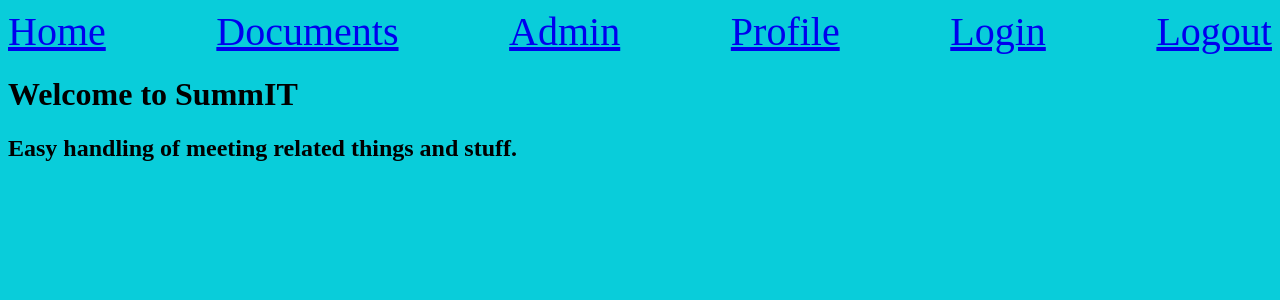
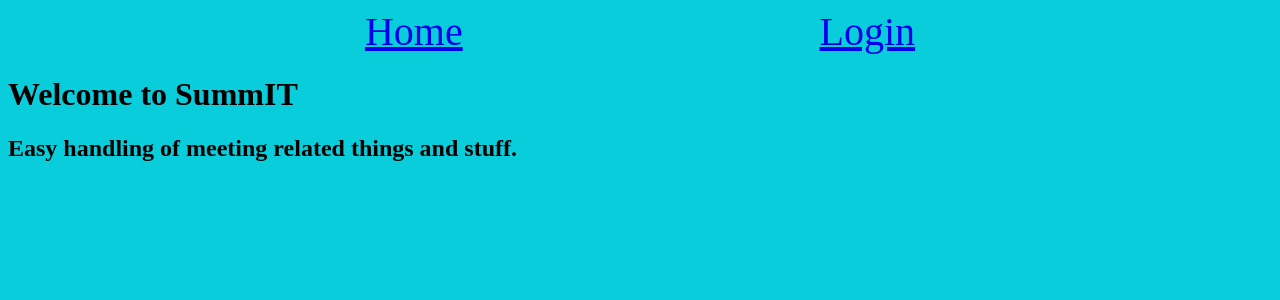
Before and after one commit to cthit/SummIT, a Flask app: page / in a window 1280 px wide. Shown: the top 300 px of the page. Run offline with Flask 3, Linux system fonts and the light colour scheme; some libraries are stand-ins or nearby versions.

Commit message:
updated the mail examples and css a lil

```diff
--- /dev/null
+++ b/project/gamma_service.py
@@ -0,0 +1,4 @@
+# Handle the api call to the info endpoint
+
+def get_active_supergroups():
+    raise NotImplementedError("NYI: uwu")
--- a/project/mail_example.py
+++ b/project/mail_example.py
@@ -10,7 +10,7 @@ def example_simple_mail():
     response = send_mail(
         to="napster@chalmers.it",
         subject="Test Email",
-        body="It worked B)"
+        body="It worked B)",
     )
 
     print(f"Email sent! Response: {response}")
--- a/project/mail_handler.py
+++ b/project/mail_handler.py
@@ -8,14 +8,13 @@ GOTIFY_URL = os.getenv("GOTIFY_URL", "http://localhost:8080")
 GOTIFY_KEY = os.getenv("GOTIFY_PRE_SHARED_KEY") or os.getenv("GOTIFY_PRE-SHARED-KEY", "123abc")
 
 
-def send_mail(to: str, subject: str, body: str, from_address: str = "admin@chalmers.it"):
+def send_mail(to: str, subject: str, body: str):
     """Send an email through Gotify.
 
     Args:
         to: Recipient email address
         subject: Email subject
         body: Email body (plain text or HTML)
-        from_address: Sender email (default: admin@chalmers.it)
 
     Returns:
         Response dict from Gotify API
@@ -23,6 +22,7 @@ def send_mail(to: str, subject: str, body: str, from_address: str = "admin@chalm
     Raises:
         requests.exceptions.RequestException: If request fails
     """
+    from_address: str = "admin@chalmers.it"
     response = requests.post(
         f"{GOTIFY_URL.rstrip('/')}/mail",
         json={"to": to, "from": from_address, "subject": subject, "body": body},
--- a/project/main.py
+++ b/project/main.py
@@ -1,7 +1,7 @@
-from flask import Blueprint, render_template, request, redirect, url_for, flash, g, send_file, abort
+from flask import Blueprint, render_template, request, redirect, url_for, flash, g, send_file, abort, jsonify
 from datetime import date
 from .auth import login_required, login_as_admin_required
-from .data_handler import LP, StudyPeriod, create_meeting, fetch_meetings, lookup_study_period, create_study_period, upload_document, DocumentOwner, DocumentType, fetch_documents_for_meeting, DivisionDocumentTypes
+from .data_handler import LP, StudyPeriod, create_meeting, fetch_meetings, lookup_study_period, create_study_period, upload_document, DocumentOwner, DocumentType, fetch_documents_for_meeting, DivisionDocumentTypes, get_document_requires, set_document_require, fetch_document_by_id, delete_document, delete_meeting_and_documents, remove_document_require
 
 def _meeting_label(meeting):
     lp_int = int(meeting.study_period.lp)
@@ -26,7 +26,6 @@ def _get_meeting_form_data():
 
 main = Blueprint("main", __name__)
 
-#meetings = ["2024 LP4", "2025 LP1", "2025 LP2", "2025 LP3"] -- legacy code
 
 @main.route("/")
 def index():
@@ -79,9 +78,6 @@ def admin():
 @main.route("/admin/meeting-requirements/<int:meeting_id>")
 @login_as_admin_required
 def get_meeting_requirements_json(meeting_id):
-    from flask import jsonify
-    from .data_handler import get_document_requires
-
     form_data = _get_meeting_form_data()
     return jsonify({
         "groups": form_data["groups"],
@@ -89,11 +85,10 @@ def get_meeting_requirements_json(meeting_id):
         "requires": get_document_requires(meeting_id)
     })
 
+
 @main.route("/admin/create-meeting", methods=["GET", "POST"])
 @login_as_admin_required
 def create_meeting_page():
-    from .data_handler import set_document_require
-
     form_data = _get_meeting_form_data()
 
     if request.method == "GET":
@@ -136,6 +131,7 @@ def create_meeting_page():
 
     flash("Meeting created successfully.", "success")
     return redirect(url_for("main.admin"))
+
 
 @main.route("/documents/upload", methods=["POST","GET"])
 @login_required
@@ -200,10 +196,10 @@ def document_upload():
     flash("Document uploaded successfully.", "success")
     return redirect(url_for("main.doc"))
 
+
 @main.route("/documents/download/<int:document_id>")
 @login_required
 def download_document(document_id):
-    from .data_handler import fetch_document_by_id
     user = g.get("user")
     group_ids = [g.get("id") for g in user.get("groups", [])]
     all_owner_ids = [user["id"]] + group_ids
@@ -214,15 +210,15 @@ def download_document(document_id):
 
     return send_file(doc["file_path"], as_attachment=True, download_name=doc["name"])
 
+
 @main.route("/documents/delete/<int:document_id>")
 @login_required
-def delete_document(document_id):
-    from .data_handler import delete_document as delete_doc
+def delete_document_view(document_id):
     user = g.get("user")
     group_ids = [g.get("id") for g in user.get("groups", [])]
     all_owner_ids = [user["id"]] + group_ids
 
-    success = delete_doc(document_id, all_owner_ids)
+    success = delete_document(document_id, all_owner_ids)
     if success:
         flash("Document deleted successfully.", "success")
     else:
@@ -230,11 +226,10 @@ def delete_document(document_id):
 
     return redirect(url_for("main.doc"))
 
+
 @main.route("/admin/delete-meeting/<int:meeting_id>")
 @login_as_admin_required
 def delete_meeting(meeting_id):
-    from .data_handler import delete_meeting_and_documents
-
     success = delete_meeting_and_documents(meeting_id)
     if success:
         flash("Meeting and associated documents deleted successfully.", "success")
@@ -243,11 +238,10 @@ def delete_meeting(meeting_id):
 
     return redirect(url_for("main.admin"))
 
+
 @main.route("/admin/manage-meeting/<int:meeting_id>", methods=["GET", "POST"])
 @login_as_admin_required
 def manage_meeting(meeting_id):
-    from .data_handler import get_document_requires, set_document_require, remove_document_require
-
     meetings = fetch_meetings()
     meeting = next((m for m in meetings if m.id == meeting_id), None)
     if not meeting:
@@ -282,6 +276,8 @@ def manage_meeting(meeting_id):
         **form_data,
         current_requires=current_requires
     )
+
+
 @main.route("/admin/mail")
 @login_as_admin_required
 def mail ():
--- a/project/static/style.css
+++ b/project/static/style.css
@@ -6,7 +6,7 @@ body {
 div.navbar {
   display: flex;
   font-size: 250%;
-  justify-content: space-between;
+  justify-content: space-evenly;
 }
 
 .center-content {
--- a/project/templates/base.html
+++ b/project/templates/base.html
@@ -13,6 +13,7 @@
       <a href="{{ url_for('main.index') }}">
         Home
       </a>
+      {% if g.user %}
         <a href="{{ url_for('main.doc') }}">
           Documents
         </a>
@@ -22,12 +23,14 @@
         <a href="{{ url_for('main.profile') }}">
           Profile
         </a>
+        <a href="{{ url_for('auth.logout') }}">
+          Logout
+        </a>
+      {% else %}
         <a href="{{ url_for('auth.login') }}">
           Login
         </a>
-      <a href="{{ url_for('auth.logout') }}">
-        Logout
-      </a>
+      {% endif %}
     </div>
     {% block content %} {% endblock %}
   </body>
```
Lines whose indentation alone changed are shown as unchanged.
